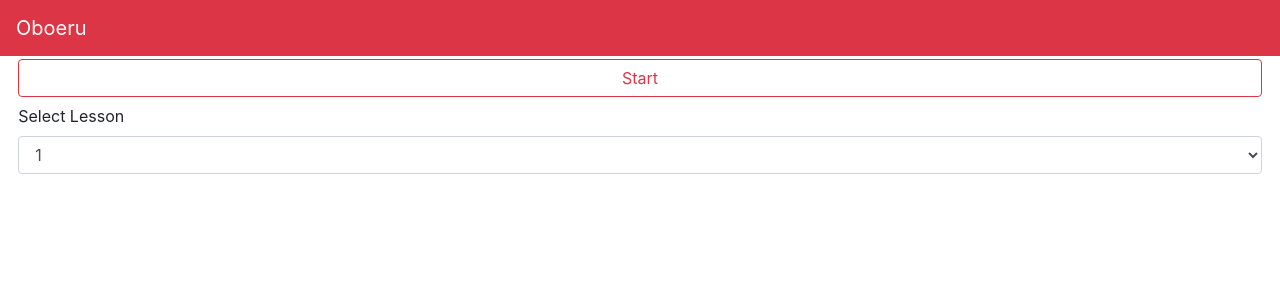
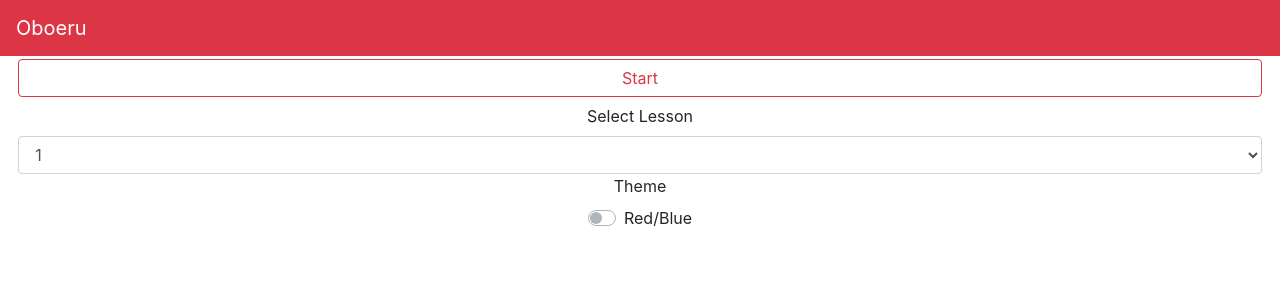
Before and after one commit to nbriannl/oboeru-web, a React (Create React App) app: page / in a window 1280 px wide. Shown: the top 300 px of the page. Built offline with nearby package versions, Linux system fonts and the light colour scheme.

Commit message:
Add theming

```diff
--- a/src/App.js
+++ b/src/App.js
@@ -26,7 +26,8 @@ class App extends React.Component {
     super(props);
     this.state = {
       isInQuiz: false,
-      lessonNum: 1
+      lessonNum: 1,
+      checked: false // checked false == Red theme
     };
   }
 
@@ -74,6 +75,10 @@ class App extends React.Component {
   handleLessonSelect = event => {
     const selectedLessonNum = parseInt(event.target.value);
     this.setState({ lessonNum: selectedLessonNum });
+  };
+
+  handleThemeSwitch = event => {
+    this.setState({ checked: event.target.checked });
   };
 
   getQuestionAndAnswers = questionIndex => {
@@ -202,6 +207,8 @@ class App extends React.Component {
   };
 
   render() {
+    const themeColor = this.state.checked ? "primary" : "danger";
+    console.log(themeColor);
     const isInQuiz = this.state.isInQuiz;
     let content;
     if (isInQuiz) {
@@ -215,7 +222,7 @@ class App extends React.Component {
           <>
             <Row className="quit-button" onClick={this.handleEndQuiz}>
               <Col>
-                <Button block variant="outline-danger">
+                <Button block variant={`outline-${themeColor}`}>
                   Quit
                 </Button>
               </Col>
@@ -261,7 +268,7 @@ class App extends React.Component {
           <>
             <Row className="quit-button" onClick={this.handleEndQuiz}>
               <Col>
-                <Button block variant="outline-danger">
+                <Button block variant={`outline-${themeColor}`}>
                   Quit
                 </Button>
               </Col>
@@ -288,6 +295,7 @@ class App extends React.Component {
             <Row className="answer-buttons">
               <Col>
                 <MCQOptions
+                  themeColor={themeColor}
                   handleOptionSelect={this.handleOptionSelect}
                   options={options}
                 />
@@ -310,7 +318,7 @@ class App extends React.Component {
             <Col>
               <Button
                 block
-                variant="outline-danger"
+                variant={`outline-${themeColor}`}
                 onClick={this.handleStartQuiz}
               >
                 Start
@@ -319,7 +327,10 @@ class App extends React.Component {
           </Row>
           <Row>
             <Col>
-              <Form.Group controlId="exampleForm.ControlSelect1">
+              <Form.Group
+                className="text-center"
+                controlId="exampleForm.ControlSelect1"
+              >
                 <Form.Label>Select Lesson</Form.Label>
                 <Form.Control
                   as="select"
@@ -328,6 +339,14 @@ class App extends React.Component {
                 >
                   {options}
                 </Form.Control>
+                <Form.Label>Theme</Form.Label>
+                <Form.Check
+                  type="switch"
+                  id="theme-switch"
+                  label="Red/Blue"
+                  checked={this.state.checked}
+                  onChange={this.handleThemeSwitch}
+                />
               </Form.Group>
             </Col>
           </Row>
@@ -344,7 +363,7 @@ class App extends React.Component {
             content="MCQ Quiz App for Japanese Langauge"
           />
         </Helmet>
-        <NavBar />
+        <NavBar bg={themeColor} />
         <Container className="content" fluid>
           {content}
         </Container>
@@ -353,9 +372,9 @@ class App extends React.Component {
   }
 }
 
-const NavBar = () => {
+const NavBar = props => {
   return (
-    <Navbar bg="danger" variant="dark" expand="lg">
+    <Navbar bg={props.bg} variant="dark" expand="lg">
       <Navbar.Brand href="#home">Oboeru</Navbar.Brand>
     </Navbar>
   );
@@ -437,32 +456,33 @@ function QuestionCard(props) {
 }
 
 function MCQOptions(props) {
+  const themeColor = props.themeColor;
   return (
     <ButtonGroup vertical className="special">
       <Button
         value={0}
-        variant="outline-danger"
+        variant={`outline-${themeColor}`}
         onClick={props.handleOptionSelect}
       >
         {props.options[0]}
       </Button>
       <Button
         value={1}
-        variant="outline-danger"
+        variant={`outline-${themeColor}`}
         onClick={props.handleOptionSelect}
       >
         {props.options[1]}
       </Button>
       <Button
         value={2}
-        variant="outline-danger"
+        variant={`outline-${themeColor}`}
         onClick={props.handleOptionSelect}
       >
         {props.options[2]}
       </Button>
       <Button
         value={3}
-        variant="outline-danger"
+        variant={`outline-${themeColor}`}
         onClick={props.handleOptionSelect}
       >
         {props.options[3]}
```
